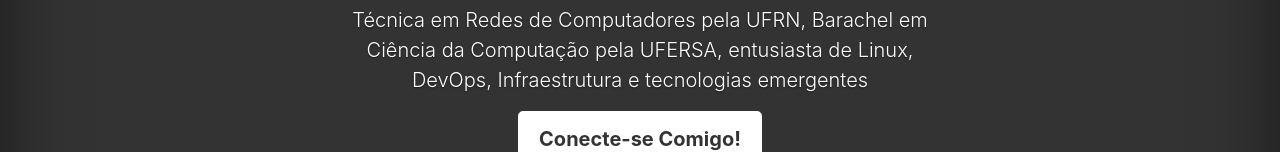
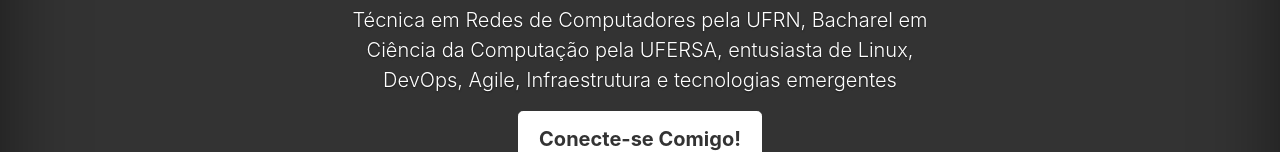
Before and after one commit to irisroques/irisroques.github.io, a plain HTML site: page index.html in a window 1280 px wide. Shown: the part 356-508 px from the top of the page. Drawn offline with Linux system fonts and the light colour scheme.

Commit message:
corrigindo index.html

```diff
--- a/index.html
+++ b/index.html
@@ -47,7 +47,7 @@
 
   <main role="main" class="inner cover">
     <h1 class="cover-heading">Victoria Íris Roques S. de Santana</h1>
-    <p class="lead">Técnica em Redes de Computadores pela UFRN, Barachel em Ciência da Computação pela UFERSA, entusiasta de Linux, DevOps, Infraestrutura e tecnologias emergentes</p>
+    <p class="lead">Técnica em Redes de Computadores pela UFRN, Bacharel em Ciência da Computação pela UFERSA, entusiasta de Linux, DevOps, Agile, Infraestrutura e tecnologias emergentes</p>
     <p class="lead">
       <a href="https://www.linkedin.com/in/irisroques/" class="btn btn-lg btn-secondary">Conecte-se Comigo!</a>
     </p>
```
